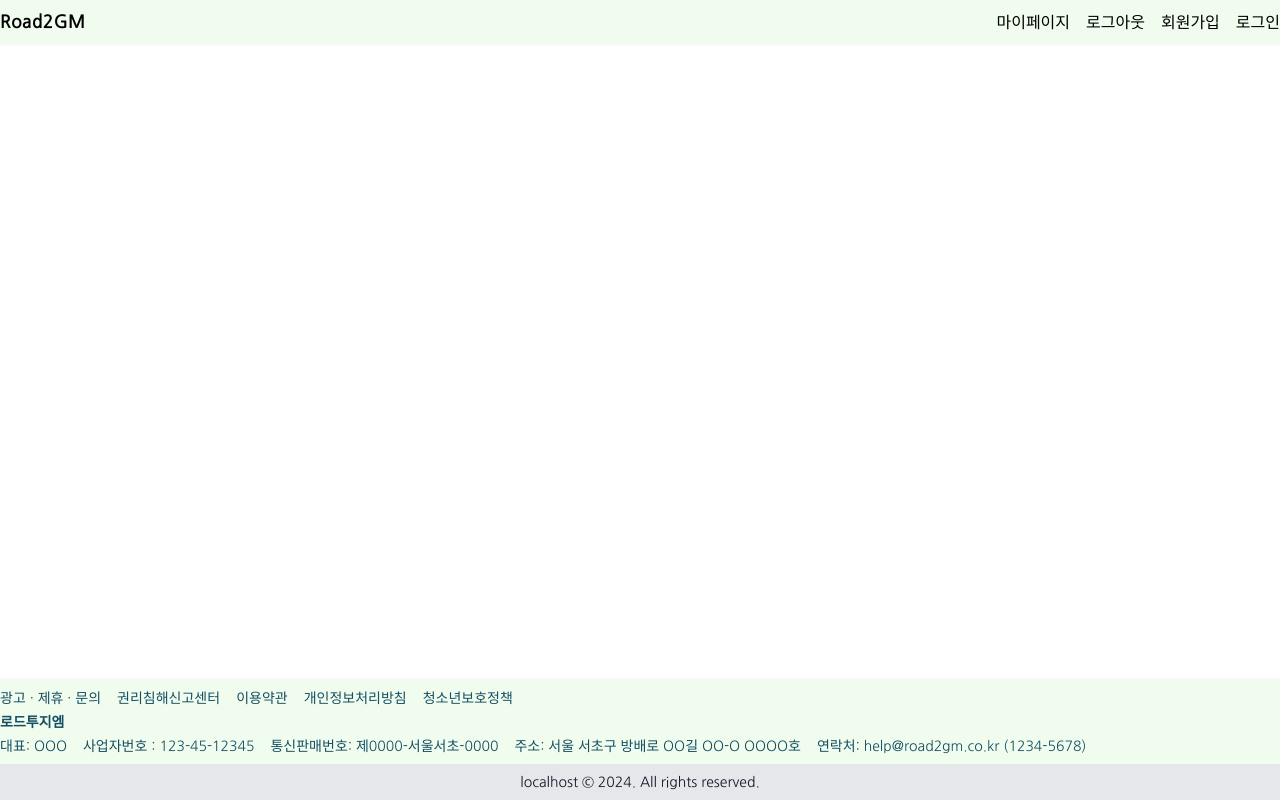
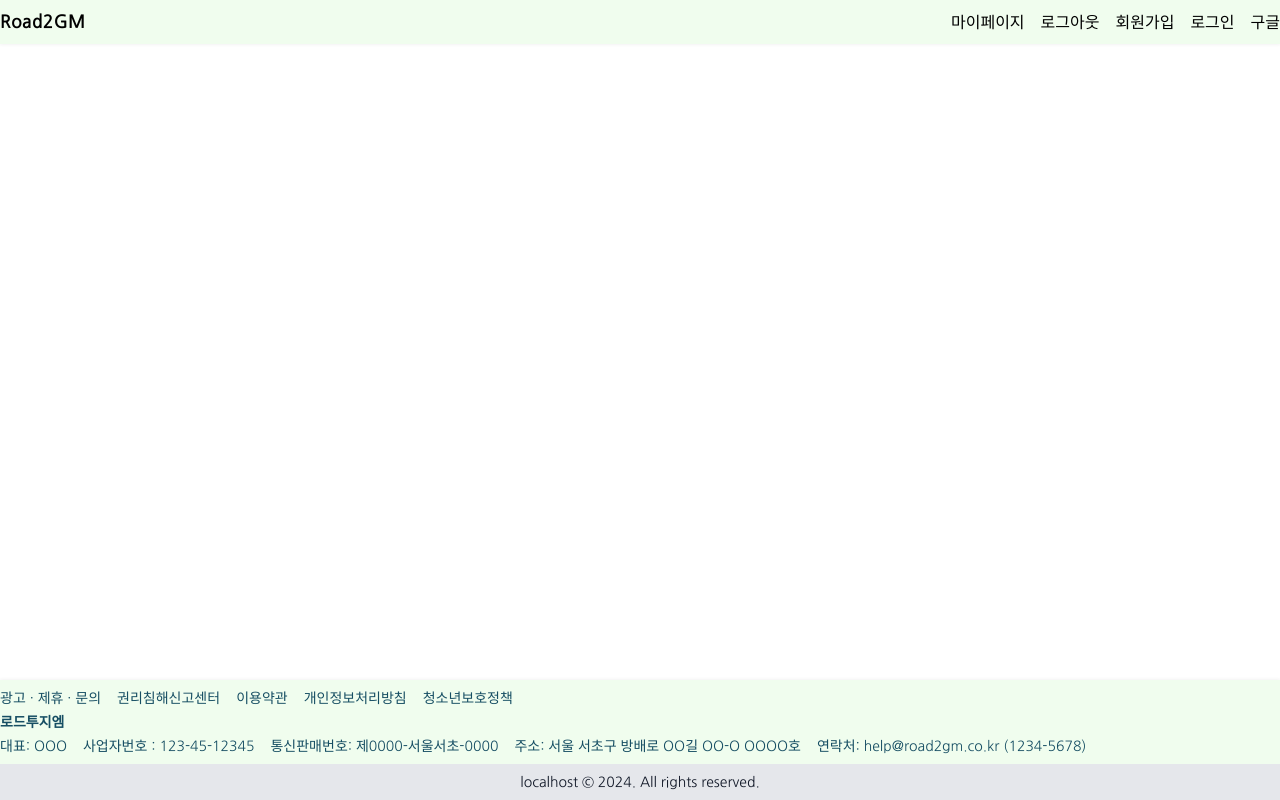
Before and after one commit to mairoo/road2gm-react, a React app: page /auth in a window 1280 px wide. Built offline with nearby package versions, Linux system fonts and the light colour scheme.

Commit message:
google link

```diff
--- a/src/components/Road2GMHeader.tsx
+++ b/src/components/Road2GMHeader.tsx
@@ -30,6 +30,7 @@ const Road2GMHeader = () => {
                 <Link to="#">로그아웃</Link>
                 <Link to="#">회원가입</Link>
                 <Link to="/auth/login">로그인</Link>
+                <Link to="http://localhost:8080/oauth2/authorization/google">구글</Link>
               </div>
             )}
           </nav>
```
